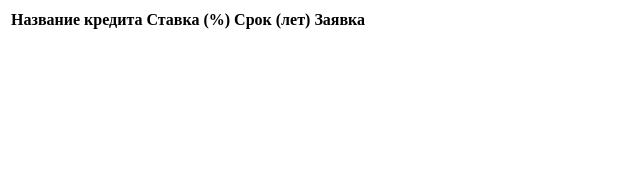
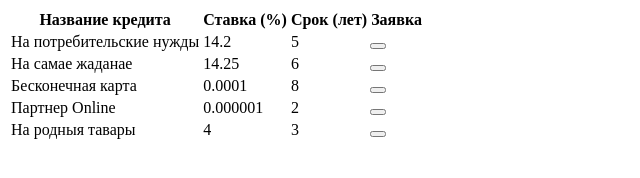
Before and after one commit to VTeramin/credit-test, a plain HTML site: page index.html in a window 1280 px wide. Shown: the whole page, without its empty margins (0-640 px from the left). Drawn offline with Linux system fonts and the light colour scheme.

Commit message:
feat: fill in table

```diff
--- /dev/null
+++ b/credits-data.js
@@ -0,0 +1,34 @@
+const creditsData = [
+    {
+        id: 1,
+        name: 'На потребительские нужды',
+        rate: 14.2,
+        term: 5
+    },
+    {
+        id: 2,
+        name: 'На самае жаданае',
+        rate: 14.25,
+        term: 6
+    },
+    {
+        id: 3,
+        name: 'Бесконечная карта',
+        rate: 0.0001,
+        term: 8
+    },
+    {
+        id: 4,
+        name: 'Партнер Online',
+        rate: 0.000001,
+        term: 2
+    },
+    {
+        id: 5,
+        name: 'На родныя тавары',
+        rate: 4,
+        term: 3
+    }
+];
+
+export default creditsData;
--- a/index.html
+++ b/index.html
@@ -17,5 +17,6 @@
         </thead>
         <tbody id="credits-info"></tbody>
     </table>
+    <script type="module" src="./index.js"></script>
 </body>
 </html>
--- /dev/null
+++ b/index.js
@@ -0,0 +1,8 @@
+import creditsData from './credits-data.js';
+
+const creditsInfo = document.getElementById('credits-info');
+creditsData.forEach(credData => {
+    const row = document.createElement('tr');
+    row.innerHTML = `<td>${credData.name}</td><td>${credData.rate}</td><td>${credData.term}</td><button></button>`;
+    creditsInfo.append(row);
+});
```
